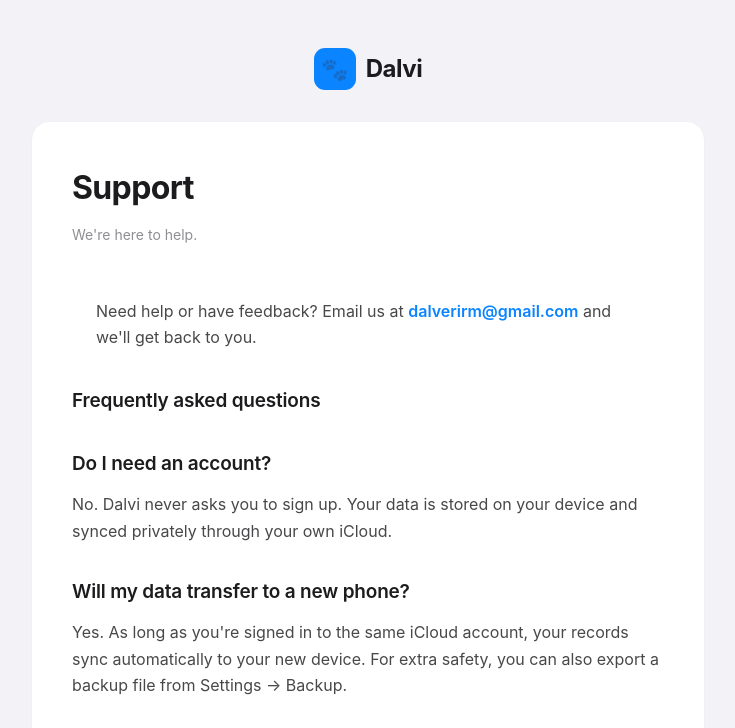
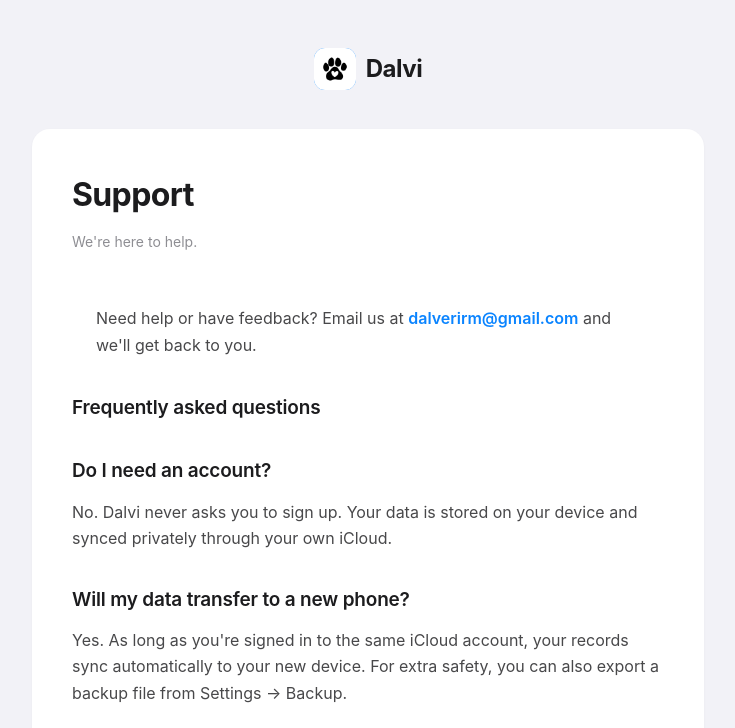
Before and after one commit to dalverir/dalvi, a plain HTML site: page support.html in a window 1280 px wide. Shown: the top 728 px of the page, without its empty margins (272-1007 px from the left). Drawn offline with Linux system fonts and the light colour scheme.

Commit message:
Update support.html

```diff
--- a/support.html
+++ b/support.html
@@ -11,7 +11,7 @@
 
 <header>
   <a class="logo" href="index.html">
-    <span class="logo-mark">🐾</span>
+    <img src="logo.png" alt="Dalvi Logo" class="logo-mark" style="width: 42px; height: 42px; border-radius: 11px; object-fit: cover;">
     <span class="logo-name">Dalvi</span>
   </a>
 </header>
```
